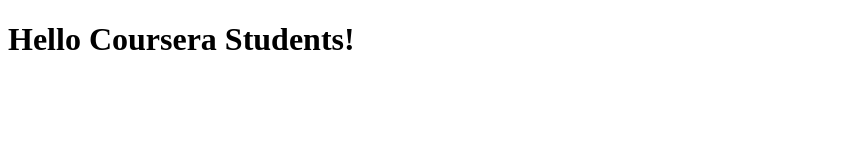
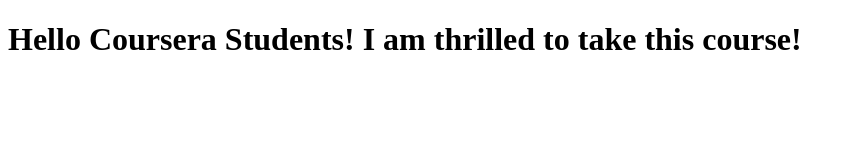
Before and after one commit to adriancarlson/coursera-test, a plain HTML site: page index.html in a window 1280 px wide. Shown: the whole page, without its empty margins (0-854 px from the left). Drawn offline with Linux system fonts and the light colour scheme.

Commit message:
Next version of Webfile

```diff
--- a/index.html
+++ b/index.html
@@ -7,6 +7,6 @@
 </head>
 
 <body>
-    <h1>Hello Coursera Students!</h1>
+    <h1>Hello Coursera Students! I am thrilled to take this course!</h1>
 </body>
 </html>
```
